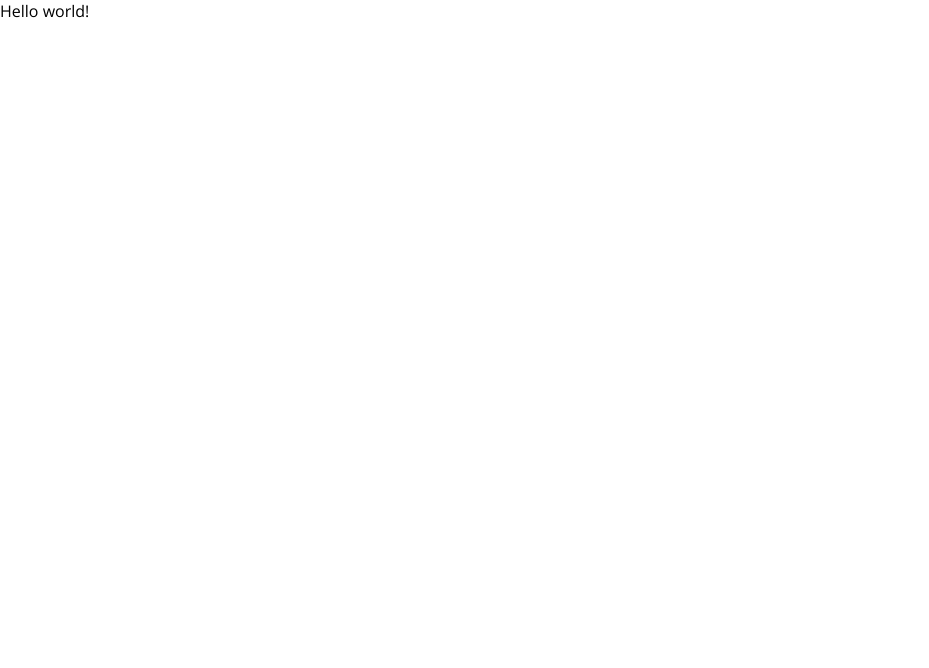
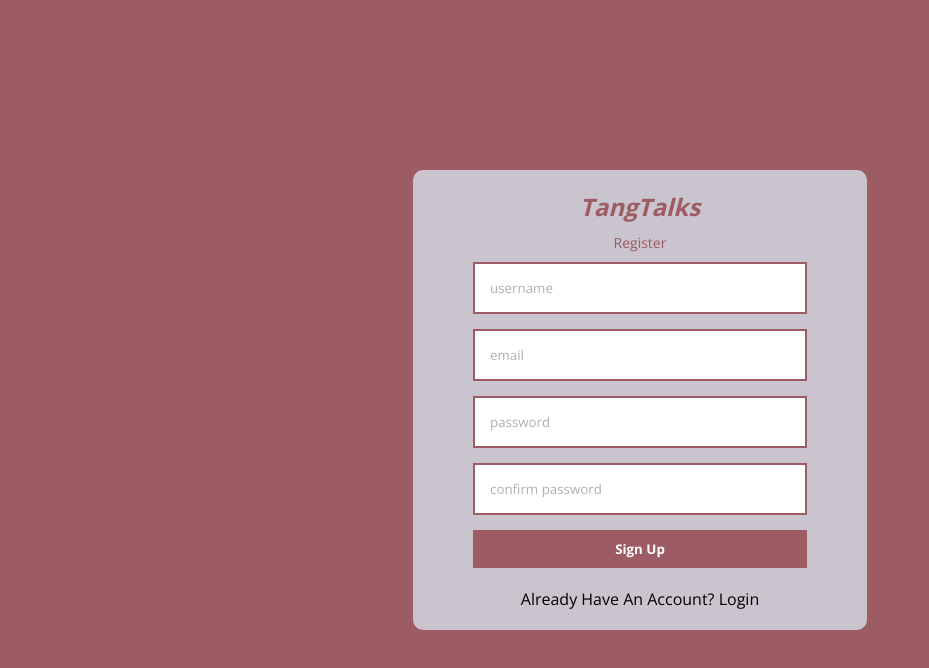
Before and after one commit to kahshiuhtang/Chat, a React (Create React App) app: page / in a window 1280 px wide. Shown: the top 668 px of the page, without its empty margins (0-929 px from the left). Built offline with nearby package versions, Linux system fonts and the light colour scheme.

Commit message:
Created Register/Login FrontEnd, no functionality

```diff
--- a/package.json
+++ b/package.json
@@ -9,6 +9,7 @@
     "react": "^18.0.0",
     "react-dom": "^18.0.0",
     "react-scripts": "5.0.1",
+    "sass": "^1.57.1",
     "web-vitals": "^2.1.4"
   },
   "scripts": {
--- a/src/App.js
+++ b/src/App.js
@@ -1,9 +1,7 @@
+import Register from "./pages/Register";
+import "./style.scss";
 function App() {
-  return (
-    <div>
-      Hello world!
-    </div>
-  );
+  return <Register />;
 }
 
 export default App;
--- a/src/pages/Home.jsx
+++ b/src/pages/Home.jsx
@@ -0,0 +1,6 @@
+import React from "react";
+
+const Home = () =>{
+
+}
+export default Home;
--- a/src/pages/Register.jsx
+++ b/src/pages/Register.jsx
@@ -0,0 +1,22 @@
+import React from 'react'
+
+const Register = () => {
+    return (
+        <div className ="form-container">
+            <div className ="form-wrapper">
+                <span className = "brand">TangTalks</span>
+                <span className = "title">Register</span>
+                <form>
+                    <input type="text" placeholder = "username"/>
+                    <input type="email" placeholder = "email"/>
+                    <input type="password" placeholder = "password"/>
+                    <input type="password" placeholder = "confirm password"/>
+                    <button>Sign Up</button>
+                </form>
+                <p>Already Have An Account? Login</p>
+            </div>
+        </div>
+    )
+}
+
+export default Register;
--- /dev/null
+++ b/src/style.scss
@@ -0,0 +1,52 @@
+.form-container{
+    background-color: #9D5C63;
+    height: 100vh;
+    display: flex;
+    align-items: center;
+    justify-content: center;
+
+    .form-wrapper{
+        background-color: #CAC4CE;
+        padding: 20px 60px;
+        border-radius: 10px;
+        display: flex;
+        gap: 10px;
+        flex-direction: column;
+        align-items: center;
+        .brand{
+            color:#9D5C63;
+            font-weight: bold;
+            font-style: italic;
+            font-size: 24px;
+        }
+
+        .title{
+            color: #9D5C63;
+            font-size: 14px;
+        }
+
+        form{
+            display: flex;
+            flex-direction: column;
+            gap: 15px;
+            input{
+                padding: 15px;
+                border: 2px solid #9D5C63;
+                width: 300px;
+                &::placeholder{
+                    color: rgb(175, 175, 175)
+                }
+            }
+            button{
+                background-color: #9D5C63;
+               color: white;
+               padding: 10px;
+               font-weight: bold;
+               border: none;
+            }
+        }
+        p{
+           margin-top: 10px;
+        }
+    }
+}
```
Also changed, not shown: src/index.js (+4 -4 lines), src/pages/Login.jsx (+20 -0 lines), 1 other file (tests, documents, lock files or other folders).
